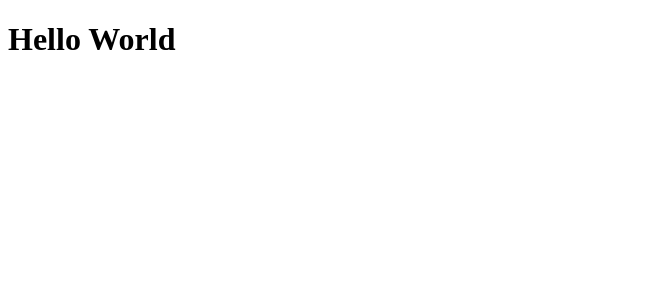
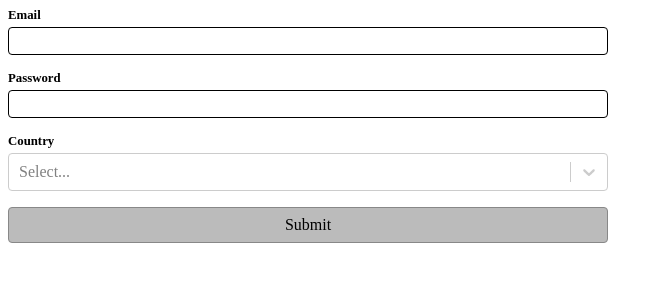
Before and after one commit to BhuvAX/React-Basic-Intermediate, a React (Vite) app: page / in a window 1280 px wide. Shown: the top 300 px of the page, without its empty margins (0-663 px from the left). Built offline with nearby package versions, Linux system fonts and the light colour scheme.

Commit message:
Working with the Form React hook form implementation

```diff
--- a/package.json
+++ b/package.json
@@ -10,7 +10,9 @@
   },
   "dependencies": {
     "react": "^18.2.0",
-    "react-dom": "^18.2.0"
+    "react-dom": "^18.2.0",
+    "react-hook-form": "^7.43.3",
+    "react-select": "^5.8.0"
   },
   "devDependencies": {
     "@types/react": "^18.2.66",
--- a/src/App.jsx
+++ b/src/App.jsx
@@ -1,5 +1,20 @@
+import { HandlingFormInputUsingRef } from "./HandlingFormInputUsingRef";
+import { HandlingFormInputUsingState } from "./HandlingFormInputUsingState";
+import { TodoForm } from "./TodoForm";
+import { ReactHookFormComponent } from "./react-hook-form-example/ReactHookFormComponent";
+
 function App() {
-  return <h1>Hello World</h1>
+  // Example of handling form
+  /* return <TodoForm /> */
+
+  // Example of handling form input with useState
+  /* return <HandlingFormInputUsingState /> */
+
+  // Example of handling form input with useRef
+  /* return <HandlingFormInputUsingRef /> */
+
+  // Example of handling form with react-hook-form
+  return <ReactHookFormComponent />;
 }
 
-export default App
+export default App;
--- /dev/null
+++ b/src/HandlingFormInputUsingRef.jsx
@@ -0,0 +1,37 @@
+import { useEffect, useRef, useState } from "react";
+
+export function HandlingFormInputUsingRef() {
+  const nameRef = useRef();
+  //const [name, setName] = useState("")
+
+  useEffect(() => {
+    console.log("Render");
+  });
+
+  function handleSubmit(e) {
+    e.preventDefault();
+    const name = nameRef.current.value;
+    if (name === "") return;
+    alert(`Name: ${name}`);
+  }
+
+  return (
+    <>
+      <form onSubmit={handleSubmit}>
+        <label htmlFor="name">Name</label>
+        <br />
+        <br />
+        <input type="text" id="name" ref={nameRef} />
+        {/* <input
+          type="text"
+          id="name"
+          value={name}
+          onChange={(e) => setName(e.target.value)}
+        /> */}
+        <br />
+        <br />
+        <button>Alert Name</button>
+      </form>
+    </>
+  );
+}
--- /dev/null
+++ b/src/HandlingFormInputUsingState.jsx
@@ -0,0 +1,34 @@
+import { useEffect, useState } from "react";
+
+export function HandlingFormInputUsingState() {
+  const [name, setName] = useState("");
+
+  useEffect(() => {
+    console.log("Render");
+  });
+
+  function handleSubmit(e) {
+    e.preventDefault();
+    if (name === "") return;
+    alert(`Name: ${name}`);
+  }
+
+  return (
+    <>
+      <form onSubmit={handleSubmit}>
+        <label htmlFor="name">Name</label>
+        <br />
+        <br />
+        <input
+          type="text"
+          id="name"
+          value={name}
+          onChange={(e) => setName(e.target.value)}
+        />
+        <br />
+        <br />
+        <button>Alert Name</button>
+      </form>
+    </>
+  );
+}
--- /dev/null
+++ b/src/TodoForm.jsx
@@ -0,0 +1,65 @@
+import { useState } from "react";
+import { TodoItem } from "./TodoItem";
+
+export function TodoForm() {
+  const [newTodoName, setNewTodoName] = useState("");
+  const [todos, setTodos] = useState([]);
+
+  function addNewTodo(e) {
+    e.preventDefault();
+
+    if (newTodoName === "") return;
+
+    setTodos((currentTodos) => {
+      return [
+        ...currentTodos,
+        { name: newTodoName, completed: false, id: crypto.randomUUID() },
+      ];
+    });
+    setNewTodoName("");
+  }
+
+  function toggleTodo(todoId, completed) {
+    setTodos((currentTodos) => {
+      return currentTodos.map((todo) => {
+        if (todo.id === todoId) return { ...todo, completed };
+
+        return todo;
+      });
+    });
+  }
+
+  function deleteTodo(todoId) {
+    setTodos((currentTodos) => {
+      return currentTodos.filter((todo) => todo.id !== todoId);
+    });
+  }
+
+  return (
+    <>
+      <ul id="list">
+        {todos.map((todo) => {
+          return (
+            <TodoItem
+              key={todo.id}
+              {...todo}
+              toggleTodo={toggleTodo}
+              deleteTodo={deleteTodo}
+            />
+          );
+        })}
+      </ul>
+
+      <form onSubmit={addNewTodo} id="new-todo-form">
+        <label htmlFor="todo-input">New Todo</label>
+        <input
+          type="text"
+          id="todo-input"
+          value={newTodoName}
+          onChange={(e) => setNewTodoName(e.target.value)}
+        />
+        <button>Add Todo</button>
+      </form>
+    </>
+  );
+}
--- /dev/null
+++ b/src/TodoItem.jsx
@@ -0,0 +1,18 @@
+export function TodoItem({ id, name, completed, toggleTodo, deleteTodo }) {
+  return (
+    <li className="list-item">
+      <label className="list-item-label">
+        <input
+          checked={completed}
+          type="checkbox"
+          data-list-item-checkbox
+          onChange={(e) => toggleTodo(id, e.target.checked)}
+        />
+        <span data-list-item-text>{name}</span>
+      </label>
+      <button onClick={() => deleteTodo(id)} data-button-delete>
+        Delete
+      </button>
+    </li>
+  );
+}
--- /dev/null
+++ b/src/react-hook-form-example/FormGroup.jsx
@@ -0,0 +1,8 @@
+export function FormGroup({ errorMessage = "", children }) {
+  return (
+    <div className={`form-group ${errorMessage.length > 0 ? "error" : ""}`}>
+      {children}
+      {errorMessage.length > 0 && <div className="msg">{errorMessage}</div>}
+    </div>
+  );
+}
--- /dev/null
+++ b/src/react-hook-form-example/ReactHookFormComponent.jsx
@@ -0,0 +1,100 @@
+import { FormGroup } from "./FormGroup";
+import ReactSelect from "react-select";
+import "./styles.css";
+import { useController, useForm } from "react-hook-form";
+
+const COUNTRY_OPTIONS = [
+  { label: "United States", value: "US" },
+  { label: "India", value: "IN" },
+  { label: "Mexico", value: "MX" },
+];
+
+export function ReactHookFormComponent() {
+  const {
+    register,
+    handleSubmit,
+    formState: { errors },
+    control,
+  } = useForm();
+
+  const { field: countryField } = useController({
+    name: "country",
+    control,
+    rules: { required: { value: true, message: "Required" } },
+  });
+
+  function onSubmit(data) {
+    console.log(data);
+
+    alert("Success");
+  }
+
+  return (
+    <form onSubmit={handleSubmit(onSubmit)} className="form">
+      <FormGroup errorMessage={errors?.email?.message}>
+        <label className="label" htmlFor="email">
+          Email
+        </label>
+        <input
+          className="input"
+          type="email"
+          id="email"
+          {...register("email", {
+            required: "Required",
+            validate: (value) => {
+              if (!value.endsWith("@webdevsimplified.com")) {
+                return "Must end with @webdevsimplified.com";
+              }
+            },
+          })}
+        />
+      </FormGroup>
+      <FormGroup errorMessage={errors?.password?.message}>
+        <label className="label" htmlFor="password">
+          Password
+        </label>
+        <input
+          className="input"
+          type="password"
+          id="password"
+          {...register("password", {
+            required: { value: true, message: "Required" },
+            minLength: { value: 10, message: "Must be at least 10 characters" },
+            validate: {
+              hasLowerCase: (value) => {
+                if (!value.match(/[a-z]/)) {
+                  return "Must include at least 1 lowercase letter";
+                }
+              },
+              hasUpperCase: (value) => {
+                if (!value.match(/[A-Z]/)) {
+                  return "Must include at least 1 uppercase letter";
+                }
+              },
+              hasNumber: (value) => {
+                if (!value.match(/[0-9]/)) {
+                  return "Must include at least 1 number";
+                }
+              },
+            },
+          })}
+        />
+      </FormGroup>
+      <FormGroup errorMessage={errors?.country?.message}>
+        <label className="label" htmlFor="country">
+          Country
+        </label>
+        <ReactSelect
+          isClearable
+          classNamePrefix="react-select"
+          id="country"
+          options={COUNTRY_OPTIONS}
+          {...countryField}
+        />
+      </FormGroup>
+      <button className="btn" type="submit">
+        Submit
+      </button>
+    </form>
+  );
+}
--- /dev/null
+++ b/src/react-hook-form-example/styles.css
@@ -0,0 +1,63 @@
+.form {
+  display: flex;
+  flex-direction: column;
+  gap: 1rem;
+  max-width: 600px;
+}
+
+.form-group {
+  display: flex;
+  flex-direction: column;
+  gap: 0.25rem;
+}
+
+.label {
+  font-weight: bold;
+  font-size: 0.8em;
+}
+
+.input {
+  all: unset;
+  border: 0.05em solid black;
+  border-radius: 0.25em;
+  padding: 0.25em 0.5em;
+}
+
+.form-group.error .input,
+.form-group.error .react-select__control {
+  border-color: hsl(0, 100%, 70%);
+  color: hsl(0, 100%, 70%);
+  background: hsl(0, 100%, 95%);
+}
+
+.form-group.error .label {
+  color: hsl(0, 100%, 70%);
+}
+
+.input:focus {
+  border-color: hsl(200, 100%, 50%);
+}
+
+.btn {
+  all: unset;
+  border: 0.05em solid #888;
+  background-color: #bbb;
+  border-radius: 0.25em;
+  padding: 0.5em 1em;
+  text-align: center;
+  cursor: pointer;
+}
+
+.btn:hover,
+.btn:focus {
+  background-color: #aaa;
+}
+
+.btn:focus {
+  outline: auto;
+}
+
+.form-group.error .msg {
+  font-size: 0.8em;
+  color: hsl(0, 100%, 70%);
+}
--- /dev/null
+++ b/src/styles.css
@@ -0,0 +1,57 @@
+#new-todo-form {
+  display: flex;
+  flex-direction: column;
+  max-width: 300px;
+}
+
+#new-todo-form > * {
+  margin: 0.15rem;
+}
+
+#list {
+  padding: 0;
+}
+
+.list-item {
+  list-style: none;
+}
+
+.list-item-label:hover,
+[data-list-item-checkbox]:hover {
+  cursor: pointer;
+}
+
+.list-item-label:hover > [data-list-item-text] {
+  color: #333;
+  text-decoration: line-through;
+}
+
+[data-list-item-checkbox]:checked ~ [data-list-item-text] {
+  text-decoration: line-through;
+  color: #aaa;
+}
+
+[data-button-delete] {
+  margin-left: 0.5rem;
+}
+
+button {
+  cursor: pointer;
+}
+
+[data-button-edit] {
+  margin-left: 0.5rem;
+}
+
+.filter-form {
+  display: flex;
+  gap: 1rem;
+  align-items: center;
+  border-bottom: 1px solid black;
+  padding-bottom: 0.5rem;
+}
+
+.filter-form-group {
+  display: flex;
+  gap: 0.25rem;
+}
```
Also changed, not shown: 2 other files (tests, documents, lock files or other folders).
